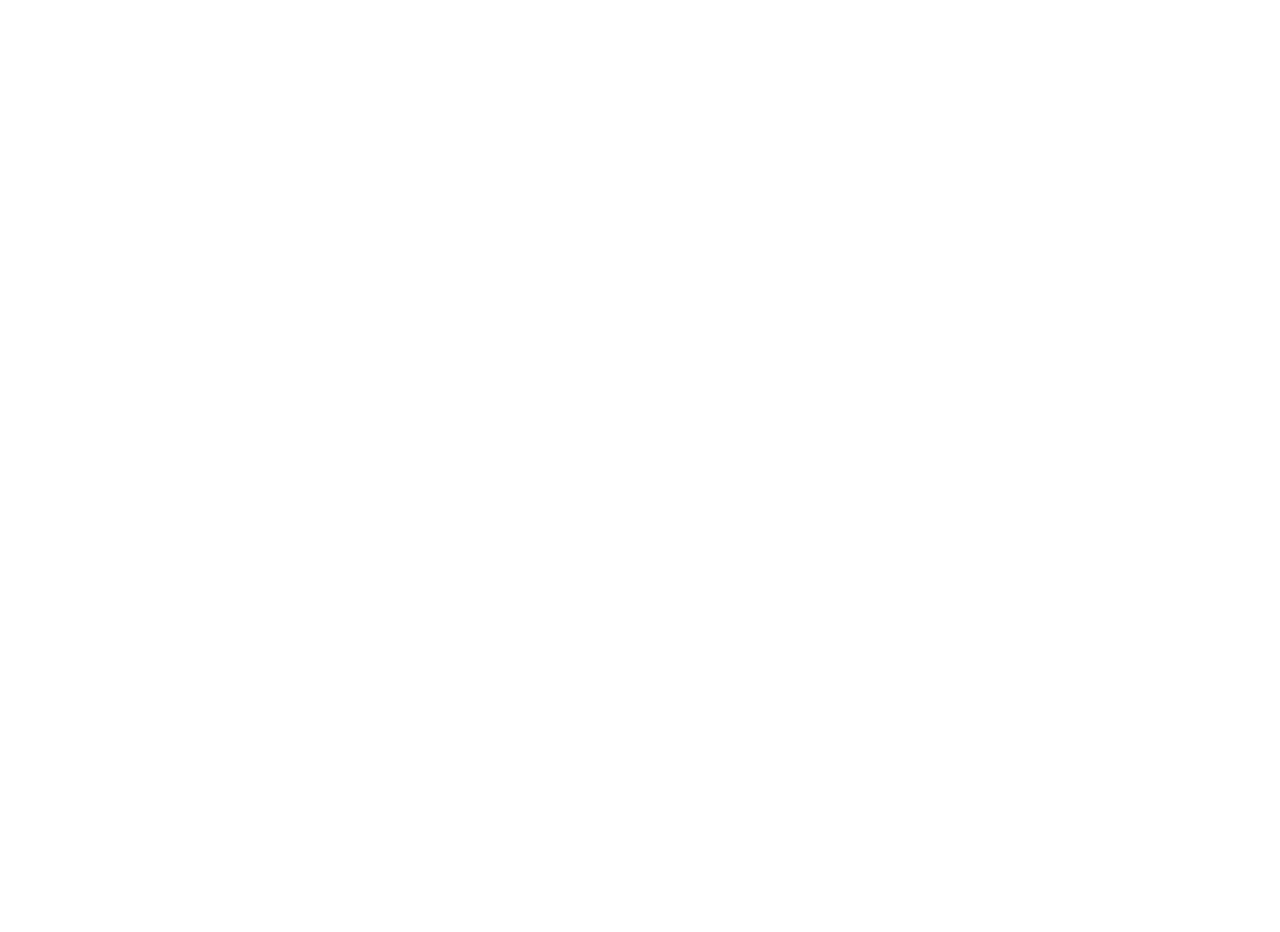
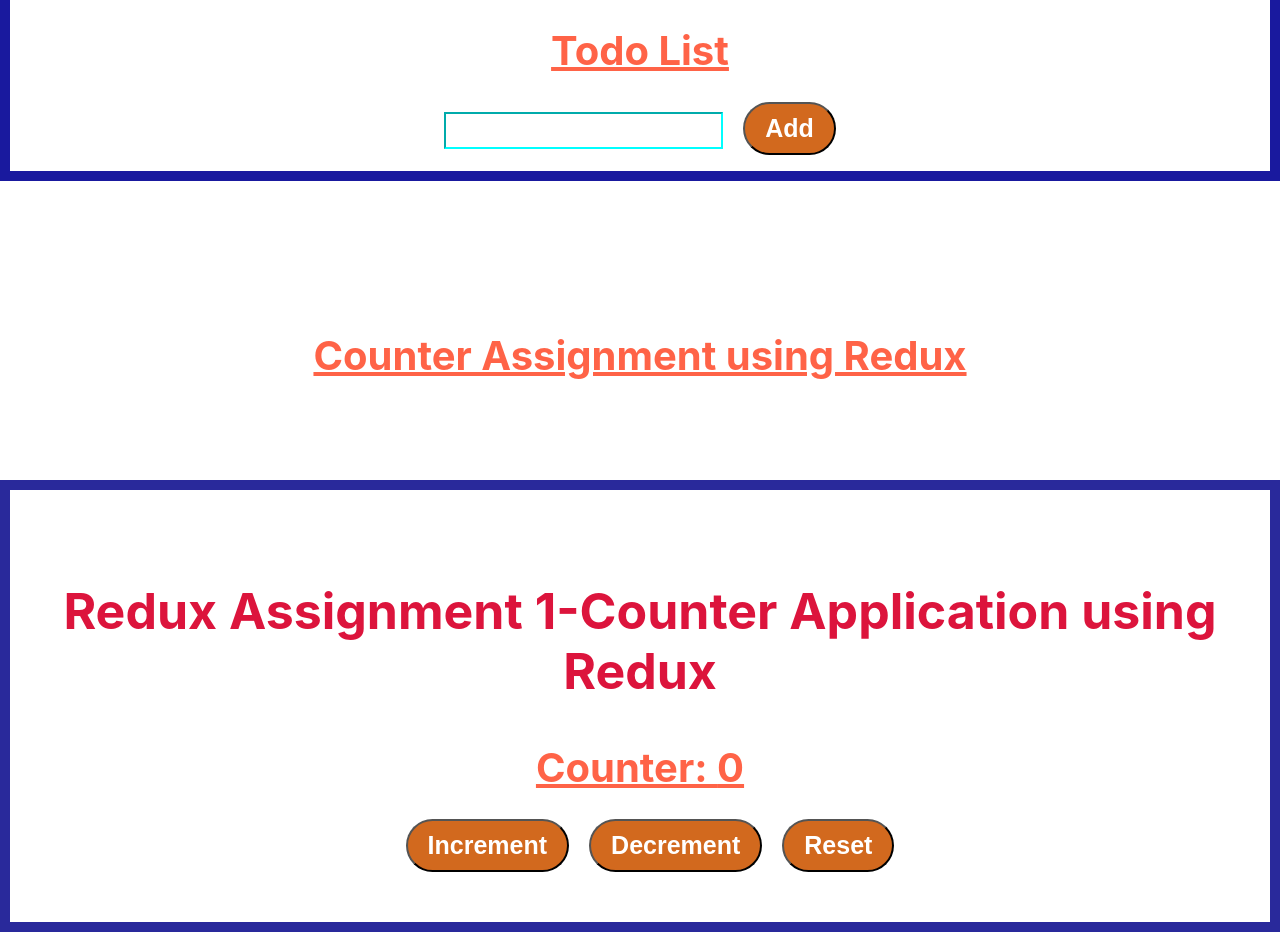
Before and after one commit to Chandra-Bhan/react-all-assignments, a React (Create React App) app: page / in a window 1280 px wide. Shown: the part 189-1121 px from the top of the page. Before the commit the page ends 800 px from the top, so only its background shows below. Built offline with nearby package versions, Linux system fonts and the light colour scheme.

Commit message:
Reac Redux Assignment is completed

```diff
--- a/src/App.js
+++ b/src/App.js
@@ -2,14 +2,20 @@
 import "./App.css";
 import Todos from "./todos/Todos";
 import { Provider } from "react-redux";
-import { state } from ".";
+import { state, store } from ".";
+import Counter from "./counter/Counter";
 
 function App() {
   return (
     <div className="App">
-      {/* <Provider state={state}>
+      <h1>Todo-List Assignment using Redux</h1>
+      <Provider store={state}>
         <Todos />
-      </Provider> */}
+      </Provider>
+      <h1 style={{ marginTop: "150px" }}>Counter Assignment using Redux</h1>
+      <Provider store={store}>
+        <Counter />
+      </Provider>
     </div>
   );
 }
--- /dev/null
+++ b/src/counter/Counter.jsx
@@ -0,0 +1,31 @@
+import React from "react";
+import { useSelector, useDispatch } from "react-redux";
+import { counterSlice, store } from "..";
+import styles from "./Counter.module.css";
+function Counter() {
+  const value = useSelector((state) => {
+    return state.value;
+  });
+  const dispatch = useDispatch();
+
+  const handleIncreament = () => {
+    dispatch(counterSlice.actions.incremented());
+  };
+  const handleDecrement = () => {
+    dispatch(counterSlice.actions.decremented());
+  };
+  const handleReset = () => {
+    dispatch(counterSlice.actions.reset());
+  };
+  return (
+    <div className={styles.container}>
+      <h2>Redux Assignment 1-Counter Application using Redux</h2>
+      <h1>Counter: {value}</h1>
+      <button onClick={handleIncreament}>Increment</button>
+      <button onClick={handleDecrement}>Decrement</button>
+      <button onClick={handleReset}>Reset</button>
+    </div>
+  );
+}
+
+export default Counter;
--- /dev/null
+++ b/src/counter/Counter.module.css
@@ -0,0 +1,22 @@
+.container{
+    border: 10px solid rgb(41, 41, 155);
+    padding: 50px 10px;
+    margin-top: 100px;
+}
+h1{
+    color: tomato;
+    font-size: 40px;
+}
+button{
+    font-size: 25px;
+    margin-left: 20px;
+    padding: 10px 20px;
+    background-color: chocolate;
+    color: white;
+    font-weight: bold;
+    border-radius: 50px;
+}
+h2{
+    font-size: 50px;
+    color: crimson;
+}
--- a/src/index.js
+++ b/src/index.js
@@ -5,32 +5,54 @@
 import reportWebVitals from "./reportWebVitals";
 import { createSlice, configureStore } from "@reduxjs/toolkit";
 
-// export const todosSlice = createSlice({
-//   name: "todos",
-//   initialState: {
-//     tasks: [],
-//   },
-//   reducers: {
-//     addTask: (state, action) => {
-//       state.tasks.push(action.payload);
-//     },
-//     toggleTask: (state, action) => {
-//       const index = state.tasks.findIndex((task) => task.id === action.payload);
-//       state.tasks[index].completed = !state.tasks[index].completed;
-//     },
-//     deleteTask: (state, action) => {
-//       state.tasks = state.tasks.filter((task) => task.id !== action.payload);
-//     },
-//   },
-// });
+export const todosSlice = createSlice({
+  name: "todos",
+  initialState: {
+    tasks: [],
+  },
+  reducers: {
+    addTask: (state, action) => {
+      state.tasks.push(action.payload);
+    },
+    toggleTask: (state, action) => {
+      const index = state.tasks.findIndex((task) => task.id === action.payload);
+      state.tasks[index].completed = !state.tasks[index].completed;
+    },
+    deleteTask: (state, action) => {
+      state.tasks = state.tasks.filter((task) => task.id !== action.payload);
+    },
+  },
+});
 
-// // export const { addTask, toggleTask, deleteTask } = todosSlice.actions;
+export const state = configureStore({
+  reducer: {
+    [todosSlice.name]: todosSlice.reducer,
+  },
+});
 
-// export const state = configureStore({
-//   reducers: {
-//     [todosSlice.name]: todosSlice.reducer,
-//   },
-// });
+//?????????????????????????????????Counter Code????????????????????????????????????????????????
+
+export const counterSlice = createSlice({
+  name: "counter",
+  initialState: {
+    value: 0,
+  },
+  reducers: {
+    incremented: (state) => {
+      state.value += 1;
+    },
+    decremented: (state) => {
+      state.value -= 1;
+    },
+    reset: (state) => {
+      state.value = 0;
+    },
+  },
+});
+
+export const store = configureStore({
+  reducer: counterSlice.reducer,
+});
 
 const root = ReactDOM.createRoot(document.getElementById("root"));
 root.render(<App />);
--- a/src/todos/Todos.jsx
+++ b/src/todos/Todos.jsx
@@ -1,6 +1,7 @@
 import React, { useState } from "react";
 import { useDispatch, useSelector } from "react-redux";
 import { todosSlice } from "..";
+import styles from "./Todos.module.css";
 
 function Todos() {
   const [input, setInput] = useState("");
@@ -16,20 +17,46 @@
     }
     console.log(tasks);
   };
+  const hanldeToggle = (id) => {
+    dispatch(todosSlice.actions.toggleTask(id));
+  };
+  const handleDelete = (id) => {
+    dispatch(todosSlice.actions.deleteTask(id));
+  };
 
   return (
-    <div>
+    <div className={styles.todoContainer}>
+      <h1>Redux Assingment 1</h1>
       <h1>Todo List</h1>
       <input
         type="text"
         value={input}
-        onChange={(e) => hasSelectionSupport(e.target.value)}
+        onChange={(e) => setInput(e.target.value)}
         name=""
         id=""
       />
       <button type="submit" onClick={handleSubmit}>
         Add
       </button>
+      <ul>
+        {tasks.map((task) => (
+          <li>
+            <input
+              type="checkbox"
+              checked={task.completed}
+              onChange={() => hanldeToggle(task.id)}
+            />
+            <span
+              style={{
+                textDecoration: task.completed ? "line-through" : "none",
+              }}
+            >
+              {task.title}
+            </span>
+            <button onClick={() => handleDelete(task.id)}>Delete</button>
+          </li>
+        ))}
+      </ul>
     </div>
   );
 }
--- /dev/null
+++ b/src/todos/Todos.module.css
@@ -0,0 +1,35 @@
+ul{
+    list-style-type: none;
+}
+.todoContainer{
+    border: 10px solid rgb(25, 25, 158);
+}
+button{
+    font-size: 20px;
+    padding: 5px 20px;
+    margin-left: 10px;
+    font-weight: bold;
+    color: white;
+    background-color: rgb(45, 83, 83);
+    border-radius: 50px;
+}
+ul li{
+    font-size: 20px;
+    margin-top: 10px;
+    font-weight: bold;
+    color: tomato;
+}
+input[type=text]{
+    font-size: 20px;
+    padding: 5px ;
+    border-color: aqua;
+}
+input[type=checkbox]{
+    width: 20px;
+    height: 20px;
+ border-color: blueviolet;
+}
+h1{
+    color: blueviolet;
+    text-decoration: underline;
+}
```
